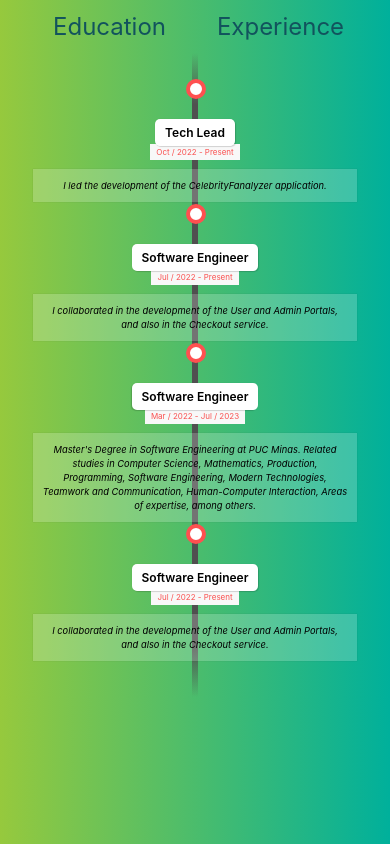
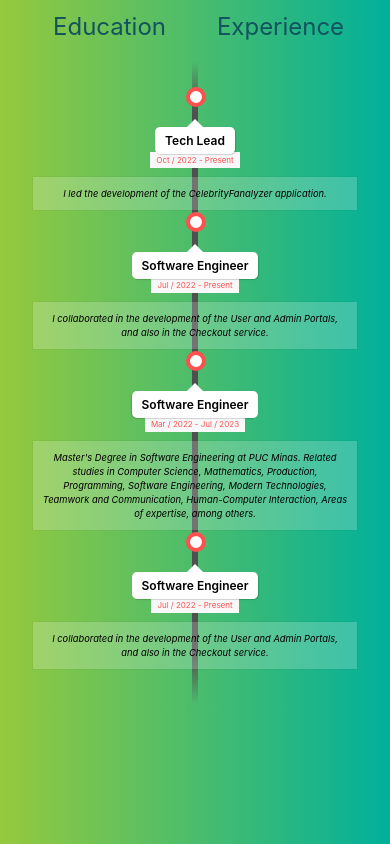
Before and after one commit to arnonrdp/Portfolio, a Next.js app: page /timeline in a window 390 px wide. Built offline with nearby package versions, Linux system fonts and the light colour scheme.

Commit message:
Corrigido erros de shorthand

```diff
--- a/src/styles/components/Timeline.module.css
+++ b/src/styles/components/Timeline.module.css
@@ -13,8 +13,7 @@
 
 .timeline {
   list-style-type: none;
-  margin-top: 20px;
-  margin: 0 auto;
+  margin: 20px auto 0;
   padding: 1em 0;
   position: relative;
   width: 660px;
@@ -119,9 +118,8 @@
 }
 
 .direction_l .flag:after {
+  border: 8px solid transparent;
   border-left-color: rgb(248, 248, 248);
-  border-width: 8px;
-  border: solid transparent;
   content: '';
   height: 0;
   left: 100%;
@@ -133,9 +131,8 @@
 }
 
 .direction_r .flag:after {
+  border: 8px solid transparent;
   border-right-color: rgb(248, 248, 248);
-  border-width: 8px;
-  border: solid transparent;
   content: '';
   height: 0;
   margin-top: -8px;
@@ -225,9 +222,8 @@
 
   .direction_l .flag:after,
   .direction_r .flag:after {
+    border: 8px solid transparent;
     border-bottom-color: rgb(255, 255, 255);
-    border-width: 8px;
-    border: solid transparent;
     content: '';
     height: 0;
     left: 50%;
```
